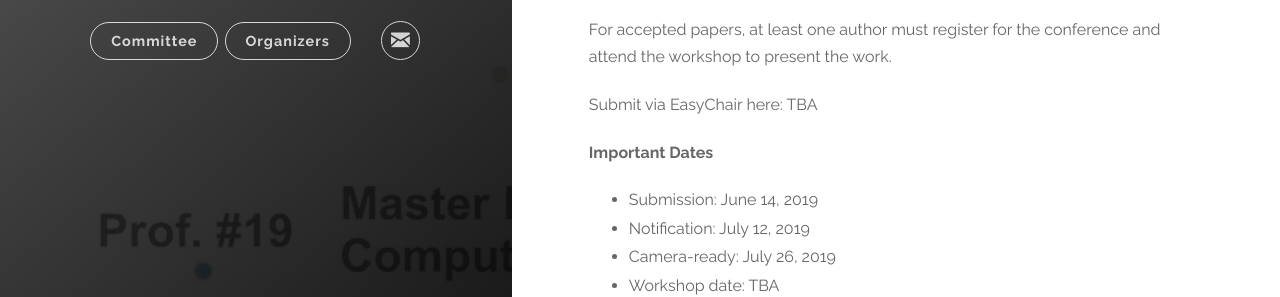
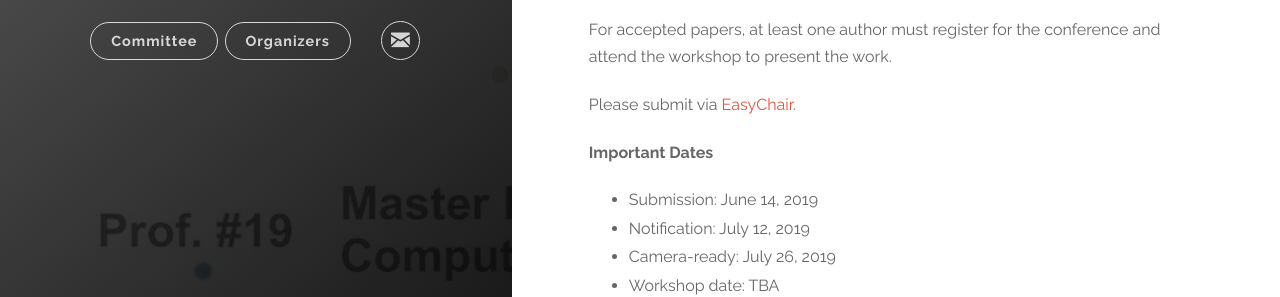
Before and after one commit to gem-ecmlpkdd/gem-ecmlpkdd.github.io, a Jekyll site: the page built from pages/submission.md, in a window 1280 px wide and 1240 px high. Shown: the part 740-1037 px from the top of the window. Built offline with Jekyll 4.4.1, drawn with Linux system fonts in a browser that asks for light colours.

Commit message:
update the easychair info

```diff
--- a/pages/submission.md
+++ b/pages/submission.md
@@ -18,7 +18,7 @@ Accepted papers will be presented as a poster in the poster session and a few  w
 
 For accepted papers, at least one author must register for the conference and attend the workshop to present the work.
 
-Submit via EasyChair here: TBA
+Please submit via [EasyChair](https://easychair.org/my/conference?conf=gem2019).
 
 **Important Dates**
 - Submission: June 14, 2019
```
